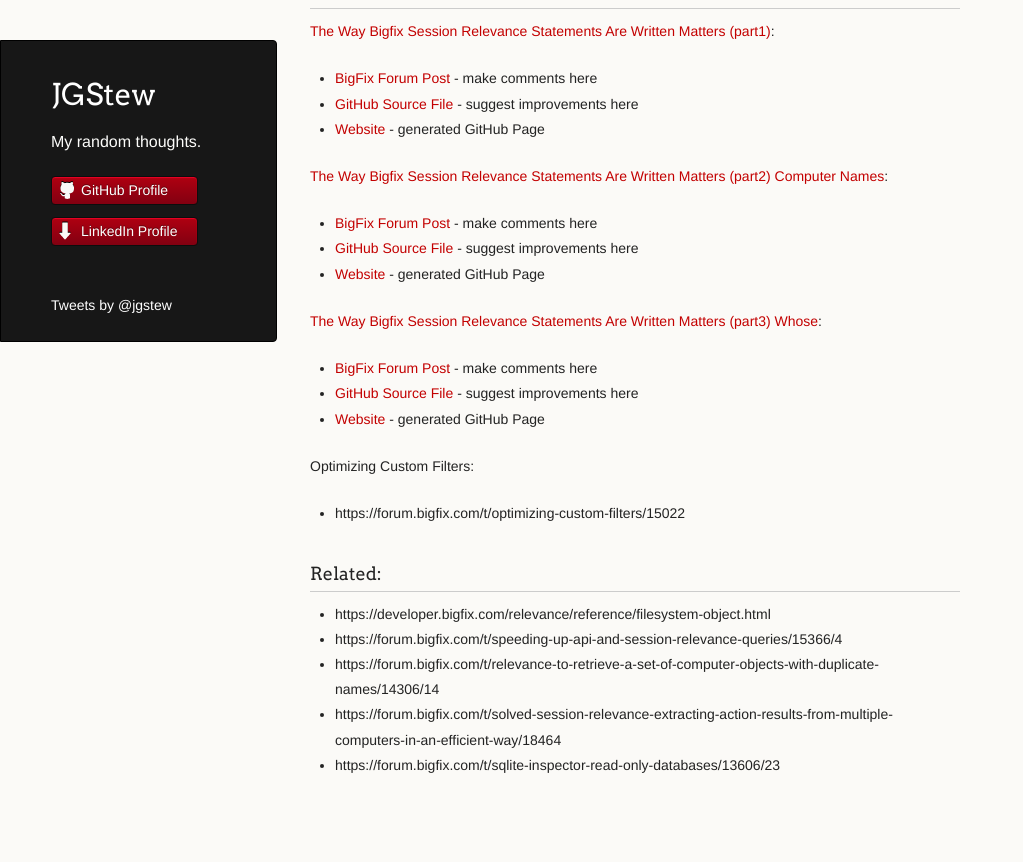
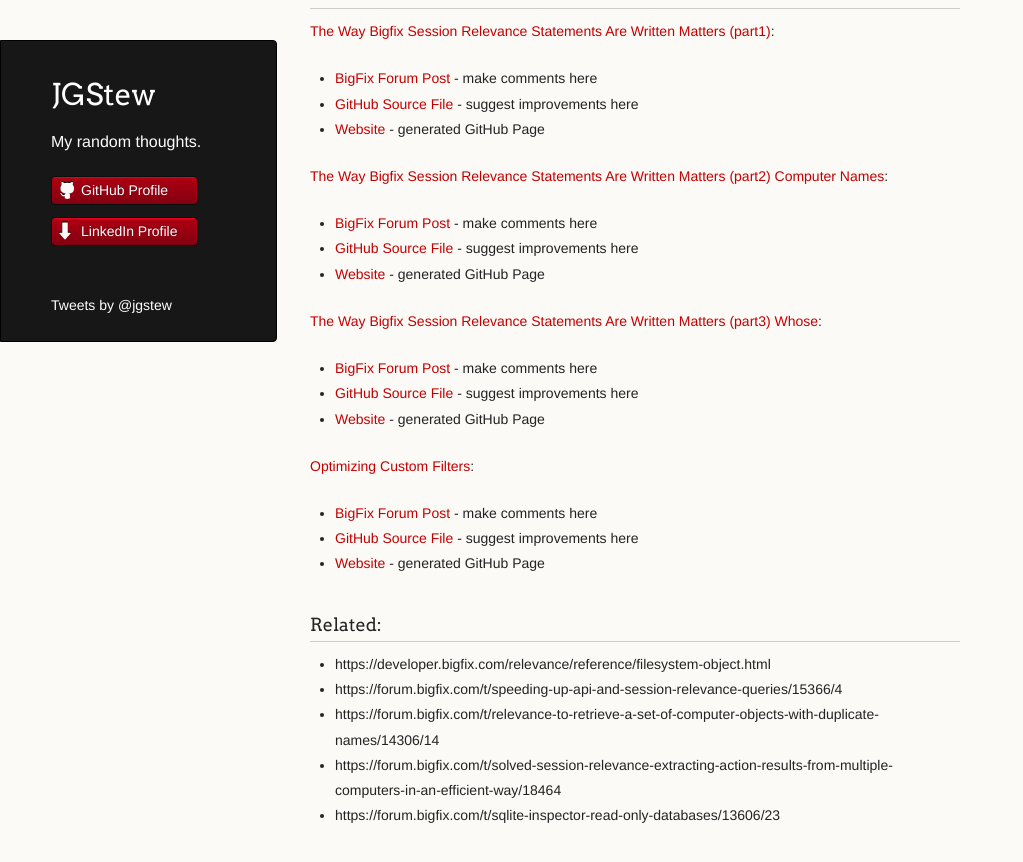
Before and after one commit to jgstew/jgstew.github.io, a Jekyll site: the page built from _posts/2016-12-01-Optimizing-BigFix-Relevance:-exists.md, in a window 1280 px wide and 900 px high, scrolled down 1297 px. Shown: the top 862 px of the window, without its empty margins (0-1023 px from the left). Built offline with Jekyll 4.4.1, drawn with Linux system fonts in a browser that asks for light colours; comment, search, counter and statistics services are not loaded.

Commit message:
Update 2016-12-01-Optimizing-BigFix-Relevance:-exists.md

```diff
--- a/_posts/2016-12-01-Optimizing-BigFix-Relevance:-exists.md
+++ b/_posts/2016-12-01-Optimizing-BigFix-Relevance:-exists.md
@@ -53,9 +53,11 @@ The strange part of this example is the fact that both use `descendants` which i
 - [GitHub Source File](https://github.com/jgstew/jgstew.github.io/blob/master/_posts/2016-10-11-The-way-BigFix-Session-Relevance-statements-are-written-matters-(Part3)-Whose.md) - suggest improvements here
 - [Website](http://jgstew.github.io/2016/10/11/The-way-BigFix-Session-Relevance-statements-are-written-matters-(Part3)-Whose.html) - generated GitHub Page
 
-Optimizing Custom Filters:
+[Optimizing Custom Filters](https://forum.bigfix.com/t/optimizing-custom-filters/15022):
 
-- https://forum.bigfix.com/t/optimizing-custom-filters/15022
+- [BigFix Forum Post](https://forum.bigfix.com/t/optimizing-custom-filters/15022) - make comments here
+- [GitHub Source File]() - suggest improvements here
+- [Website]() - generated GitHub Page
 
 ### Related:
 
```
